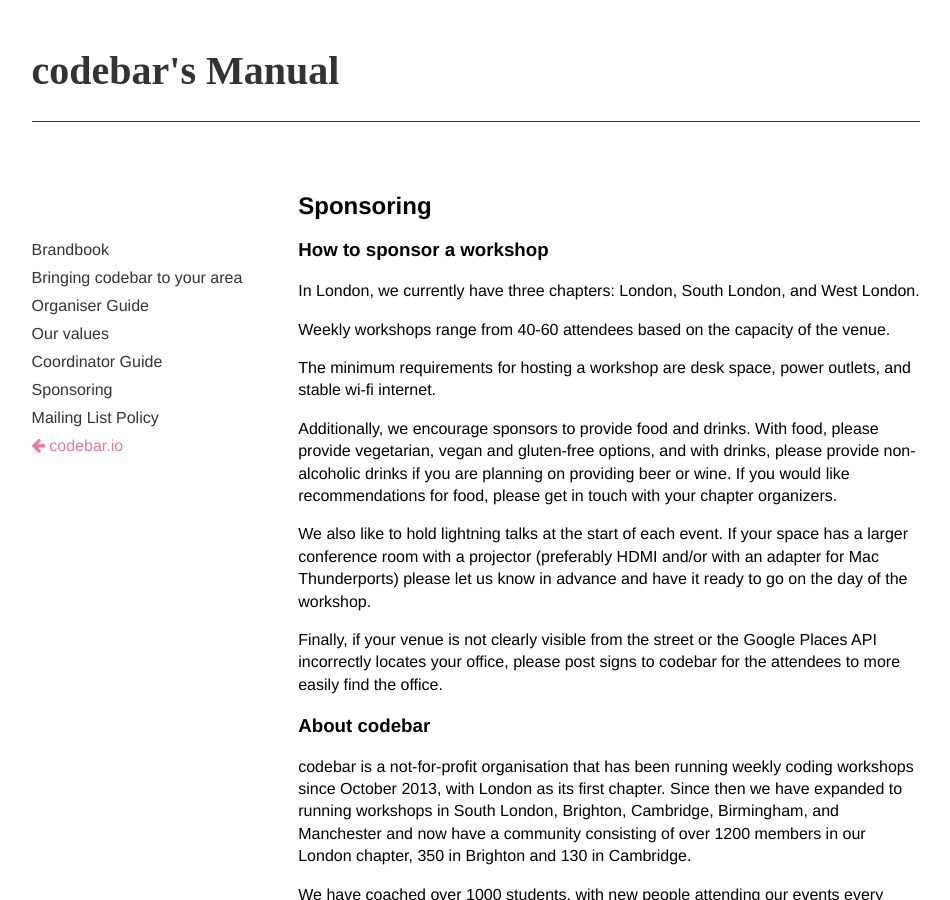
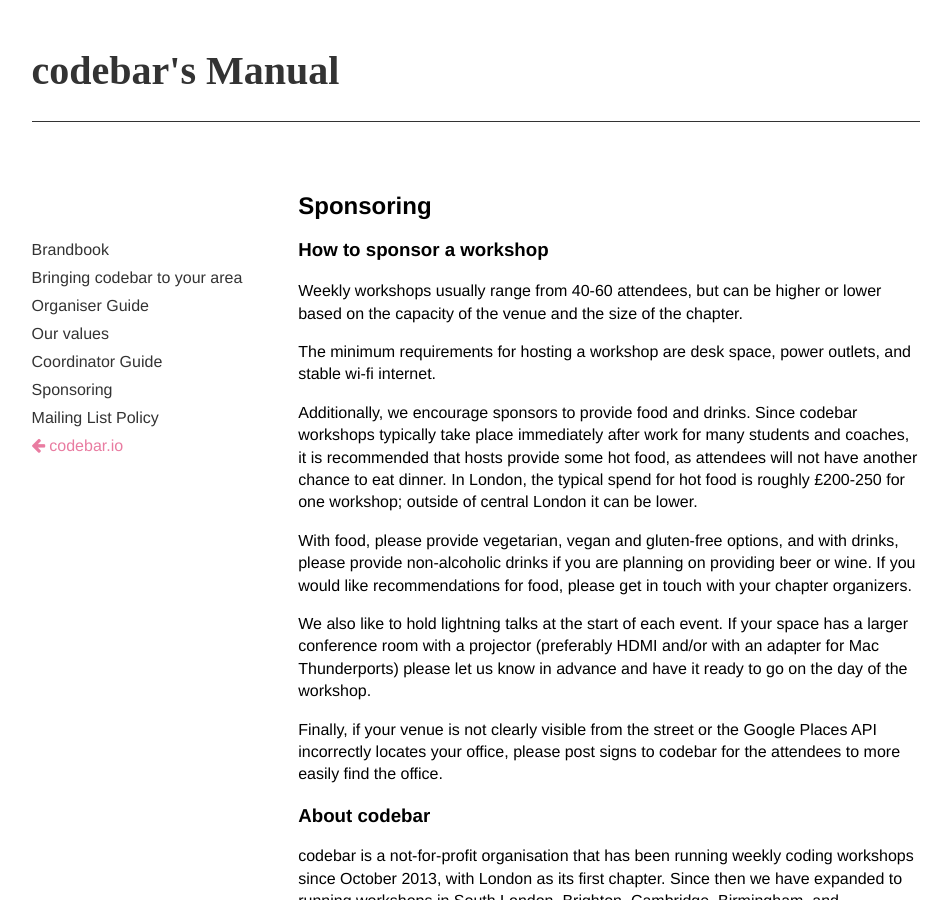
Before and after one commit to codebar/manual, a Jekyll site: the page built from _posts/2014-12-19-becoming-a-sponsor.md, in a window 1280 px wide and 900 px high. Shown: the whole window, without its empty margins (164-1114 px from the left). Built offline with Jekyll 4.4.1, drawn with Linux system fonts in a browser that asks for light colours; nearby versions of some CDN libraries; Markdown is read by kramdown in place of the engine named in the settings.

Commit message:
Update 2014-12-19-becoming-a-sponsor.md
Added more details about providing hot food

```diff
--- a/_posts/2014-12-19-becoming-a-sponsor.md
+++ b/_posts/2014-12-19-becoming-a-sponsor.md
@@ -5,13 +5,13 @@
 
 ### How to sponsor a workshop
 
-In London, we currently have three chapters: London, South London, and West London.
-
-Weekly workshops range from 40-60 attendees based on the capacity of the venue.
+Weekly workshops usually range from 40-60 attendees, but can be higher or lower based on the capacity of the venue and the size of the chapter.
 
 The minimum requirements for hosting a workshop are desk space, power outlets, and stable wi-fi internet.
 
-Additionally, we encourage sponsors to provide food and drinks. With food, please provide vegetarian, vegan and gluten-free options, and with drinks, please provide non-alcoholic drinks if you are planning on providing beer or wine. If you would like recommendations for food, please get in touch with your chapter organizers.
+Additionally, we encourage sponsors to provide food and drinks. Since codebar workshops typically take place immediately after work for many students and coaches, it is recommended that hosts provide some hot food, as attendees will not have another chance to eat dinner. In London, the typical spend for hot food is roughly £200-250 for one workshop; outside of central London it can be lower.
+
+With food, please provide vegetarian, vegan and gluten-free options, and with drinks, please provide non-alcoholic drinks if you are planning on providing beer or wine. If you would like recommendations for food, please get in touch with your chapter organizers.
 
 We also like to hold lightning talks at the start of each event. If your space has a larger conference room with a projector (preferably HDMI and/or with an adapter for Mac Thunderports) please let us know in advance and have it ready to go on the day of the workshop.
 
```
